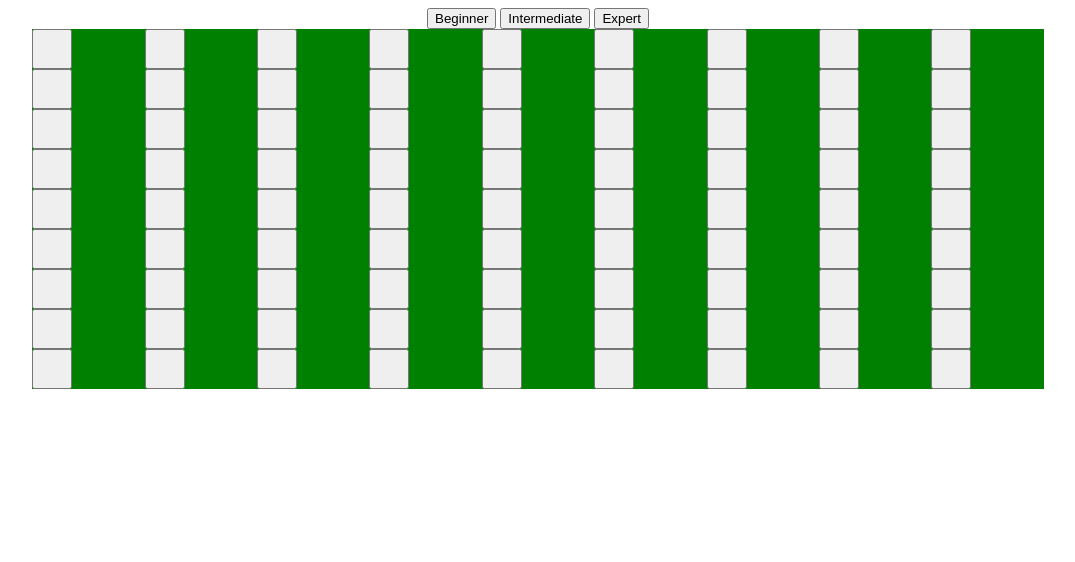
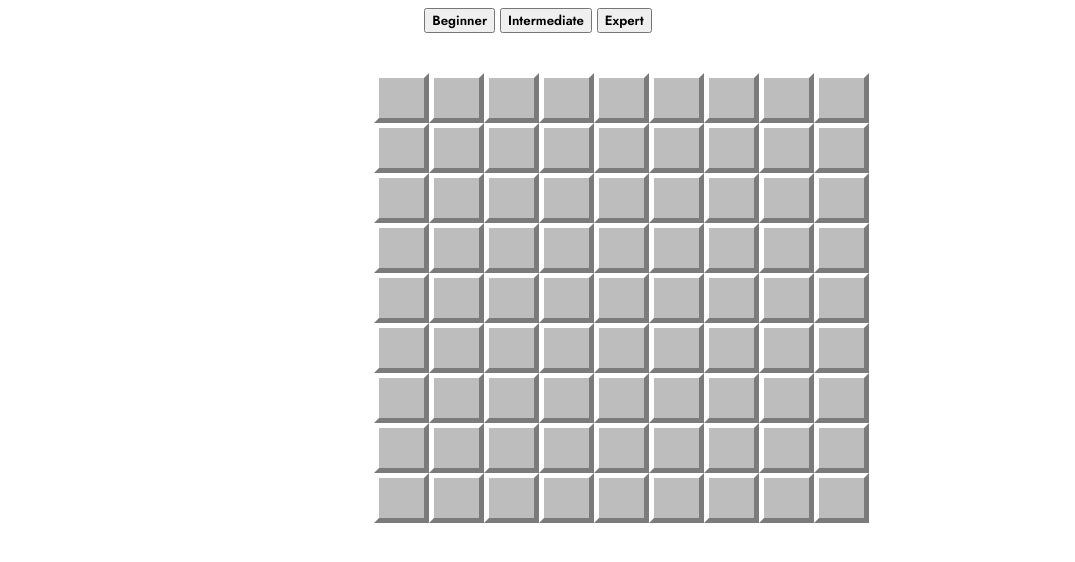
Before and after one commit to ngoc-truong/minesweeper, a plain HTML site: page index.html in a window 1280 px wide. Both pictures are taken after a click on the button "Beginner". Shown: the whole page, without its empty margins (102-1177 px from the left). Drawn offline with Linux system fonts and the light colour scheme.

Commit message:
Finish basic functionality and styling

```diff
--- a/index.html
+++ b/index.html
@@ -4,6 +4,7 @@
         <title>My Mynesweeper</title>
         <meta charset="utf-8">
         <link rel="stylesheet" type="text/css" href="main.css">
+        <link href="https://fonts.googleapis.com/css2?family=Jost:wght@600&display=swap" rel="stylesheet">
     </head>
     <body>
         <section id="settings">
--- a/main.css
+++ b/main.css
@@ -1,17 +1,77 @@
+:root {
+    --empty: #bdbdbd;
+    --empty-border: #7b7b7b;
+    --field: #bdbdbd;
+    --field-border-top: #ffffff;
+    --field-border-bottom: #7b7b7b;
+    --color-1: #0000ff;
+    --color-2: #007b00;
+    --color-3: #ff0000;
+    --color-4: #00007b;
+    --color-5: #8c101b;
+    --color-6: #087770;
+    --color-7: #030303;
+    --color-8: #808080;
+    --lost: #ff0000;
+}
+
+body, button {
+    font-family: 'Jost', sans-serif;
+    font-weight: bold;
+}
+
 #settings {
     text-align: center;
 }
 
-
 #game-container{
     display: grid;
-    background-color: green;
-    margin: 0 auto;
-    width: 80%;
+    margin: 2.5em auto;
 }
 
 .field {
-    width: 40px;
-    height: 40px;
-    float: left;
+    width: 55px;
+    height: 50px;
+    background-color: var(--field);
+    border: 5px solid var(--field);
+    border-left-color: var(--field-border-top);
+    border-top-color: var(--field-border-top);
+    border-right-color: var(--field-border-bottom);
+    border-bottom-color: var(--field-border-bottom);
+    font-size: 1.5em;
 }
+
+.symbol-0 {
+    border: solid 1px var(--empty-border);
+    background-color: var(--empty);
+    padding: none;
+}
+
+.symbol-1 {
+    color: var(--color-1);
+}
+.symbol-2 {
+    color: var(--color-2);
+}
+.symbol-3 {
+    color: var(--color-3);
+}
+.symbol-4 {
+    color: var(--color-4);
+}
+.symbol-5 {
+    color: var(--color-5);
+}
+.symbol-6 {
+    color: var(--color-6);
+}
+.symbol-7 {
+    color: var(--color-7);
+}
+.symbol-8 {
+    color: var(--color-8);
+}
+
+.lost {
+    background-color: var(--lost);
+}
--- a/main.js
+++ b/main.js
@@ -1,5 +1,4 @@
-// Fields factory function
-// Mhh, usually factory functions are camelCase... but I am so used to classes. Maybe stick to class/prototype?
+// Fields factoryfunction
 const Field = (x, y, value) => {
     let revealed = false;
 
@@ -247,6 +246,7 @@ const Game = ( () => {
             board = Board(9, 9, 10);
             board.createCompleteBoard();
             createDom("beginner");
+            container.setAttribute("style", `grid-template-columns: repeat(${columns}, 1fr); width: 26% !important`);
             revealFieldAfterClick();
         });
 
@@ -254,14 +254,15 @@ const Game = ( () => {
             board = Board(16, 16, 40);
             board.createCompleteBoard();
             createDom("intermediate");
+            container.setAttribute("style", `grid-template-columns: repeat(${columns}, 1fr); width: 46.5% !important`);
             revealFieldAfterClick();
         });
 
         expert.addEventListener("click", (e) => {
             board = Board(30, 16, 99);
             board.createCompleteBoard();
-
             createDom("expert");
+            container.setAttribute("style", `grid-template-columns: repeat(${columns}, 1fr); width: 87% !important`);
             revealFieldAfterClick();
         });
     };
@@ -297,23 +298,8 @@ const Game = ( () => {
         clearDom();
 
         columns = board.getNumOfColumns();
-        container.setAttribute("style", `grid-template-columns: repeat(${columns}, 1fr)`)
-
-        /*
-
-        if (difficulty === "beginner"){
-            container.setAttribute("style", "width: 24% !important");
-        } else if (difficulty === "intermediate") {
-            container.setAttribute("style", "width: 42% !important");
-        } else {
-            container.setAttribute("style", "width: 79% !important");
-        }
-        */
-
         for (let row = 0; row < board.getNumOfRows(); row++){
             for (let col = 0; col < board.getNumOfColumns(); col++){
-                let fieldContainer = document.createElement("div");
-                fieldContainer.classList.add("field-container");
 
                 let field = document.createElement("button");
                 field.classList.add("field");
@@ -321,11 +307,9 @@ const Game = ( () => {
                 field.dataset.row = row;
                 field.id = `coordinates-${col}-${row}`;
                 field.dataset.revealed = board.getBoard()[row][col].fieldRevealed();
-                //field.textContent = board.getBoard()[row][col].value;
                 field.textContent = "";
 
-                fieldContainer.appendChild(field);
-                container.appendChild(fieldContainer);
+                container.appendChild(field);
             }
         }
     };
@@ -369,6 +353,7 @@ const Game = ( () => {
                     // Win?
                     if(won()) {
                         alert("You won!");
+                        disableFields();
                     }
                 }
             });
@@ -376,7 +361,6 @@ const Game = ( () => {
     }
 
     const revealNeighborsIfZero = (col, row, toBeRevealed) => {
-
         if (board.getBoard()[row][col].value === 0) {
             toBeRevealed.push(board.getBoard()[row][col]);
             let neighbors = board.getNeighborCoordinates(col, row);
@@ -414,13 +398,13 @@ const Game = ( () => {
 
 Game.start();
 
-
 /* ToDo
-    - Dynamically change width of container when choosing a level (beginner, ...)
     - Styling: Numbers, fields, buttons (retro style like the windows version?)
-    - Important styling: Show all 0 (or at least in a different color then unrevealed fields)
+    - Important styling: Show all 0 (or at least in a different co: https://stackoverflow.com/questions/4235426/how-can-i-capture-the-right-click-event-in-javascript
+    - Little bug: If 0 is at the corner and there is no adjacent 0, then the number will be showed
 
     Nice to have
     - Timer to measure time
-    - Save times in localstorage
+    - Save time in localstorage
+    - User can enter own number of rows, columns, mines
 */
```
